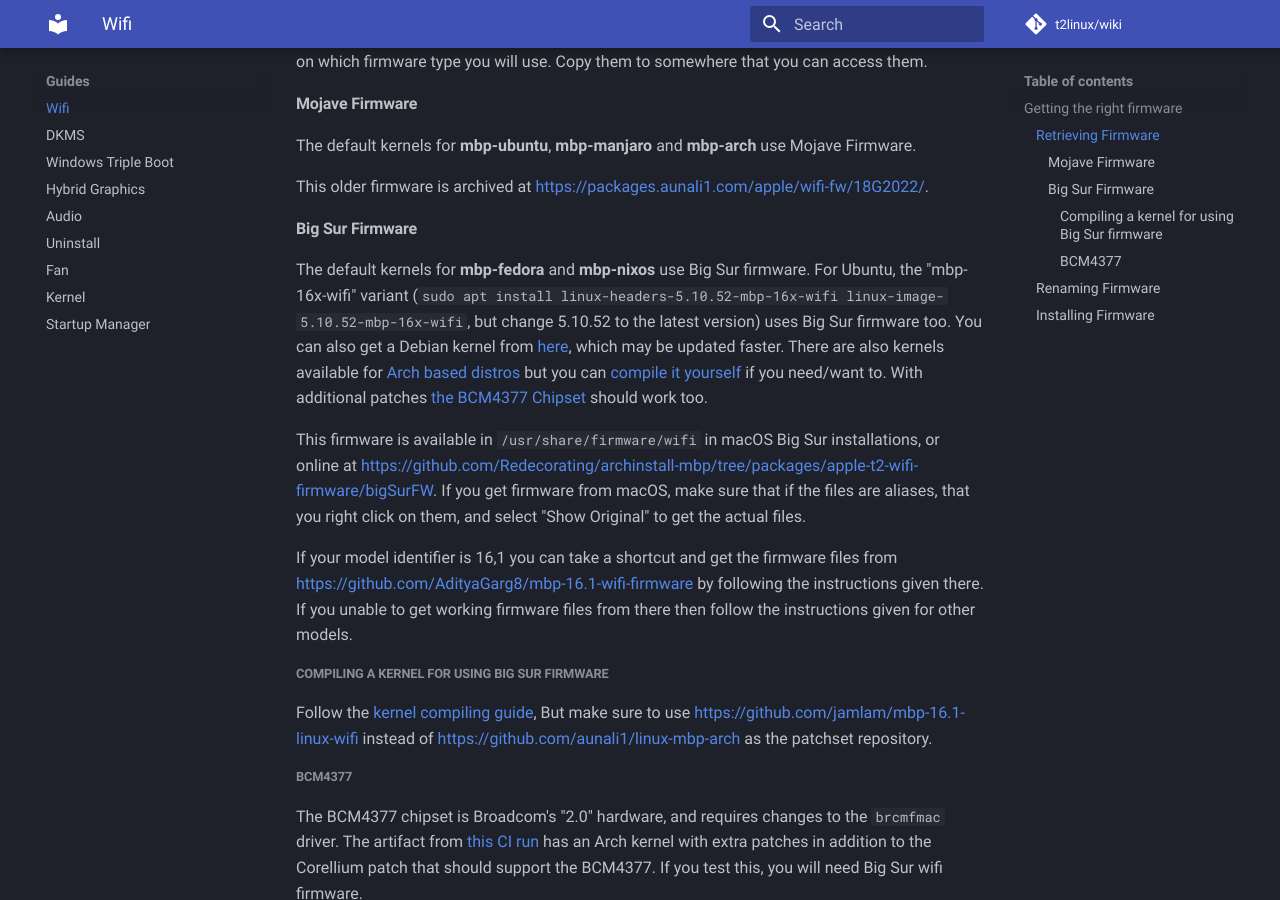
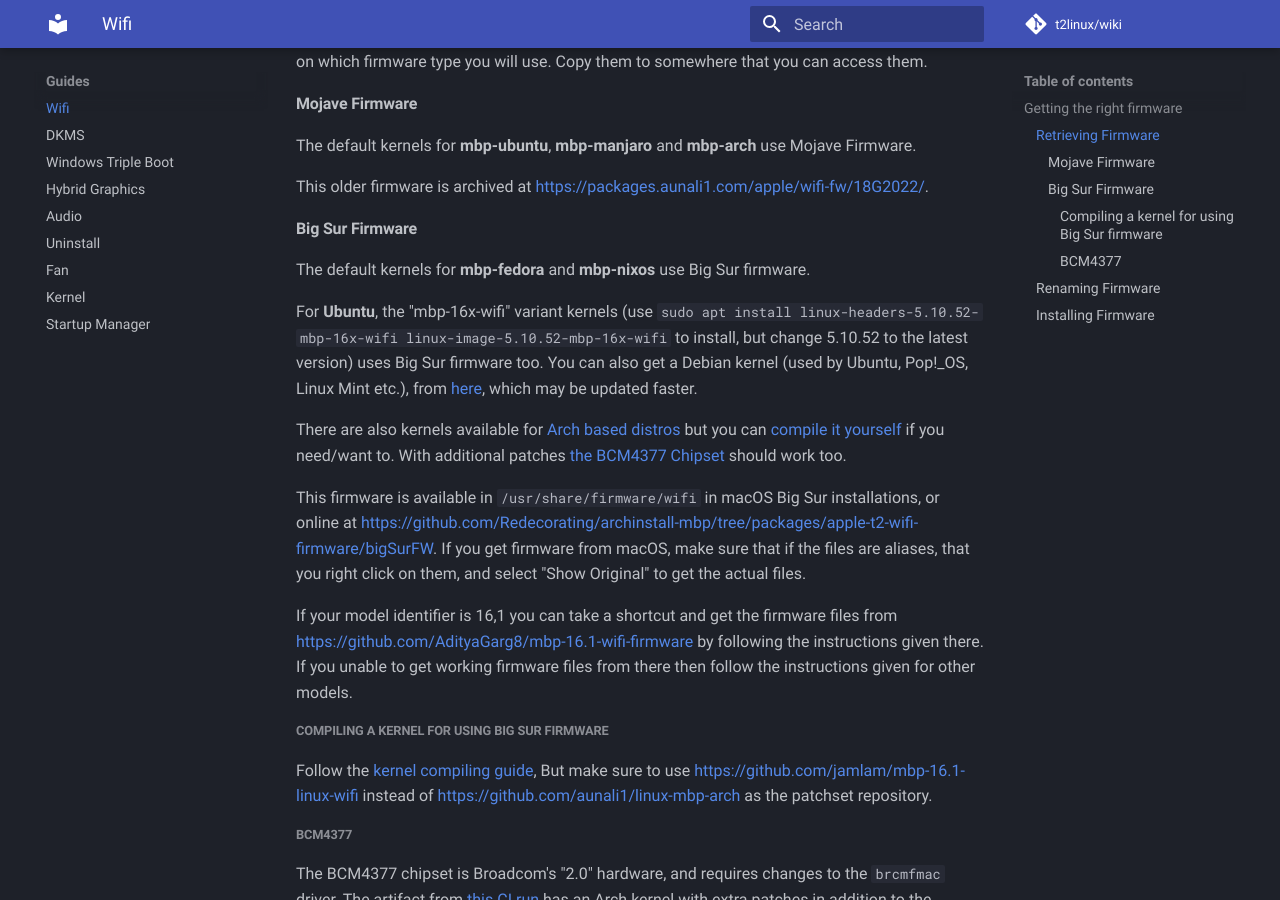
Before and after one commit to t2linux/wiki, an MkDocs documentation site: the page built from docs/guides/wifi.md, in a window 1280 px wide and 900 px high, scrolled down 1955 px. Built offline with MkDocs 1.6.1 and Material for MkDocs 9.7.7, drawn with Linux system fonts in a browser that asks for light colours; comment, search, counter and statistics services are not loaded.

Commit message:
Update wifi.md

```diff
--- a/docs/guides/wifi.md
+++ b/docs/guides/wifi.md
@@ -68,9 +68,11 @@ This older firmware is archived at [https://packages.aunali1.com/apple/wifi-fw/1
 
 #### Big Sur Firmware
 
-The default kernels for **mbp-fedora** and **mbp-nixos** use Big Sur firmware. For
-Ubuntu, the "mbp-16x-wifi" variant (`sudo apt install linux-headers-5.10.52-mbp-16x-wifi linux-image-5.10.52-mbp-16x-wifi`, but change 5.10.52 to the latest version) uses Big Sur firmware too. You can also get a Debian kernel from [here](https://github.com/AdityaGarg8/mbp-16.x-ubuntu-kernel/releases), which may be updated faster. There are also
-kernels available for [Arch based distros](https://github.com/Redecorating/mbp-16.1-linux-wifi/releases)
+The default kernels for **mbp-fedora** and **mbp-nixos** use Big Sur firmware.
+
+For **Ubuntu**, the "mbp-16x-wifi" variant kernels (use `sudo apt install linux-headers-5.10.52-mbp-16x-wifi linux-image-5.10.52-mbp-16x-wifi` to install, but change 5.10.52 to the latest version) uses Big Sur firmware too. You can also get a Debian kernel (used by Ubuntu, Pop!_OS, Linux Mint etc.), from [here](https://github.com/AdityaGarg8/mbp-16.x-ubuntu-kernel/releases), which may be updated faster.
+
+There are also kernels available for [Arch based distros](https://github.com/Redecorating/mbp-16.1-linux-wifi/releases)
 but you can [compile it yourself](#compiling-with-corelliums-patchset) if you need/want to.
 With additional patches [the BCM4377 Chipset](#BCM4377) should work too.
 
```
